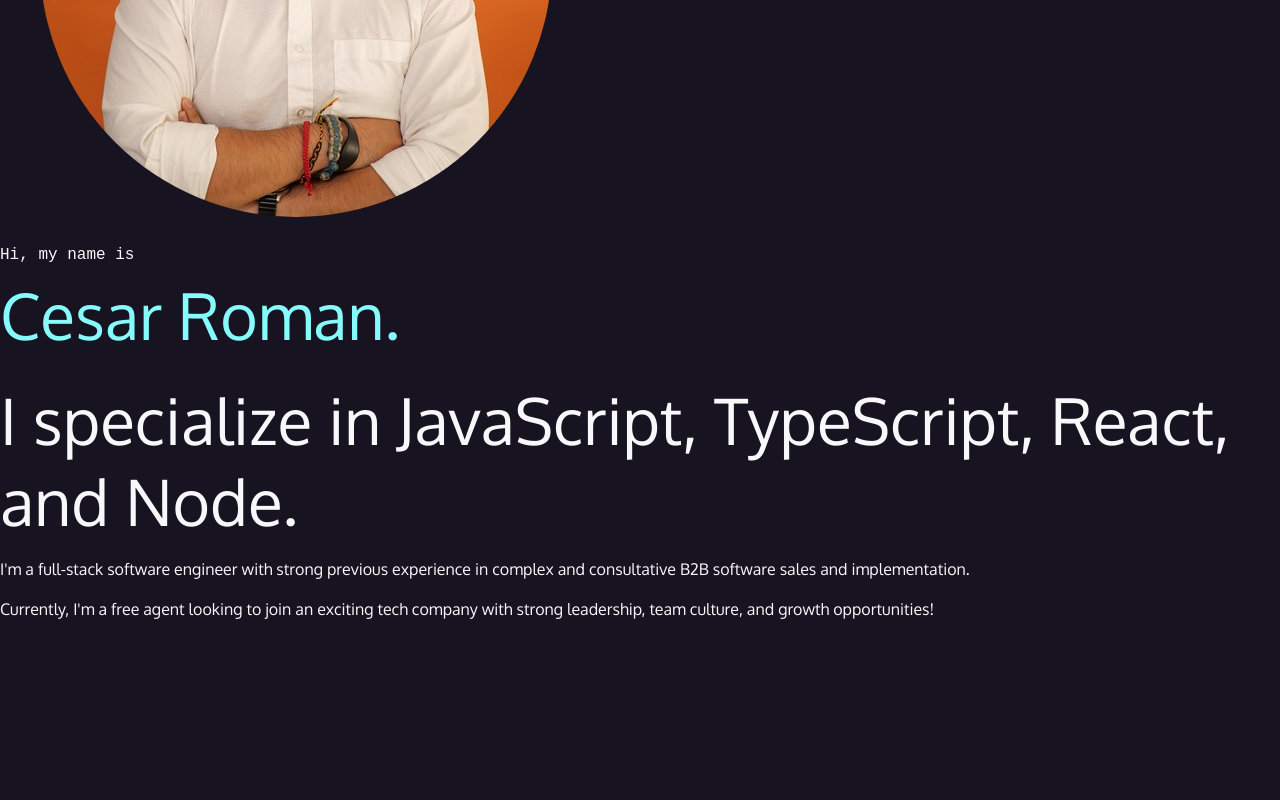
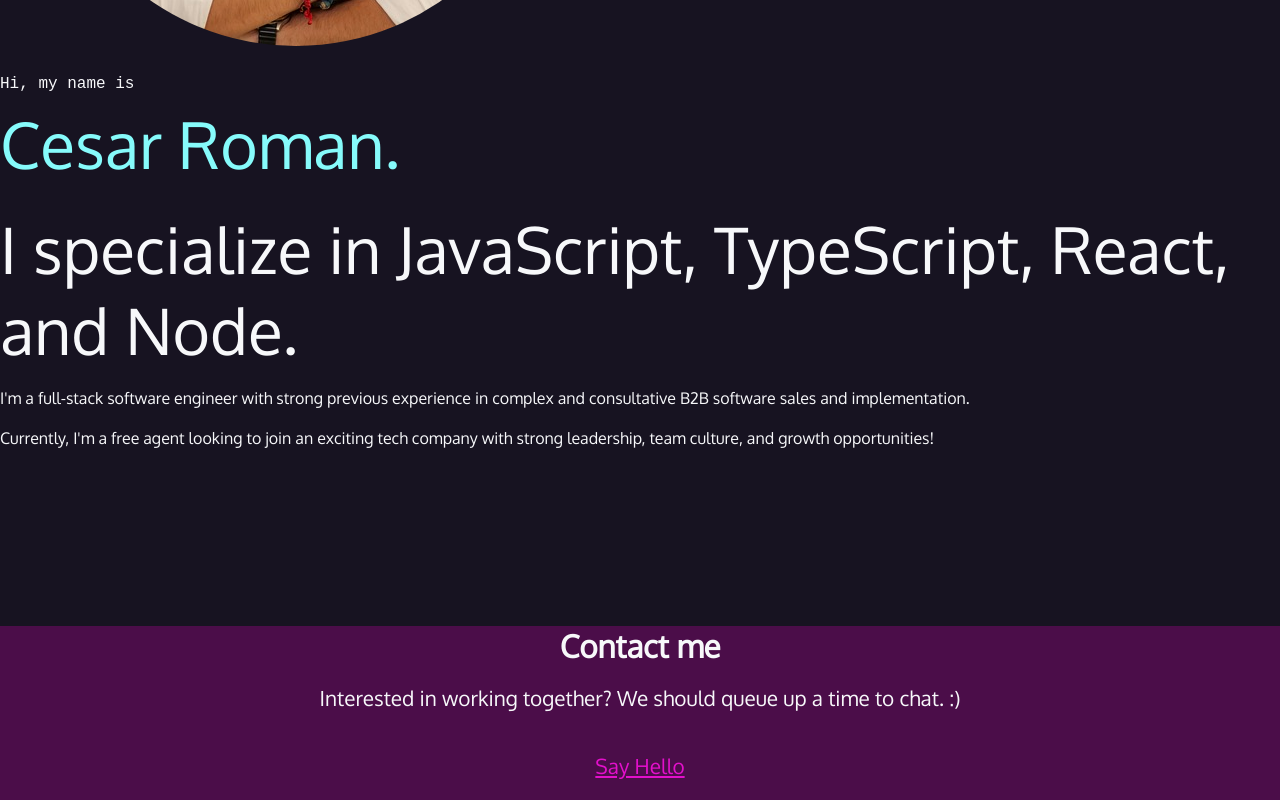
Before and after one commit to cesartheroman/personal-portfolio, a React app: page / in a window 1280 px wide. Shown: the part 487-1287 px from the top of the page. Built offline with nearby package versions, Linux system fonts and the light colour scheme; the HTML template or start-up script is replaced by a standard one; a web font is replaced by a local one.

Commit message:
feature: added contact me component and styling

```diff
--- a/src/App.jsx
+++ b/src/App.jsx
@@ -8,9 +8,9 @@ import './styles.css';
 const App = () => {
   return (
     <div className="App">
-      <header className="navbarContainer">
+      {/* <header className="navbarContainer">
         <Navbar />
-      </header>
+      </header> */}
 
       <Routes>
         <Route path="/" element={<Home />} />
--- /dev/null
+++ b/src/components/ContactMe.jsx
@@ -0,0 +1,14 @@
+import React from 'react';
+import { copy } from './definitions';
+
+const ContactMe = () => (
+  <section className="contactMe">
+    <h2>{copy.contactMeTitle}</h2>
+    <p>{copy.contactMeBody}</p>
+    <p>
+      <a href="mailto:cesardroman18@gmail.com">{copy.contactMeButton}</a>
+    </p>
+  </section>
+);
+
+export default ContactMe;
--- a/src/components/Home.jsx
+++ b/src/components/Home.jsx
@@ -1,9 +1,11 @@
 import React from 'react';
 import { profilePicture } from '../../public';
 import { copy } from './definitions';
+import ContactMe from './ContactMe';
 
 const Home = () => {
   return (
+    <>
       <section className="home">
         <figure className="pictureContainer">
           <img
@@ -25,6 +27,8 @@ const Home = () => {
           <p>{copy.currentJob}</p>
         </article>
       </section>
+      <ContactMe />
+    </>
   );
 };
 
--- a/src/styles.css
+++ b/src/styles.css
@@ -55,6 +55,17 @@ a:hover {
 .intro h2 {
   font-size: 4rem;
   font-weight: normal;
+}
+
+.contactMe {
+  background-color: #4b0d49;
+  display: flex;
+  flex-direction: column;
+  align-items: center;
+}
+
+.contactMe p {
+  text-align: center;
 }
 
 img {
```
Lines whose indentation alone changed are shown as unchanged.
